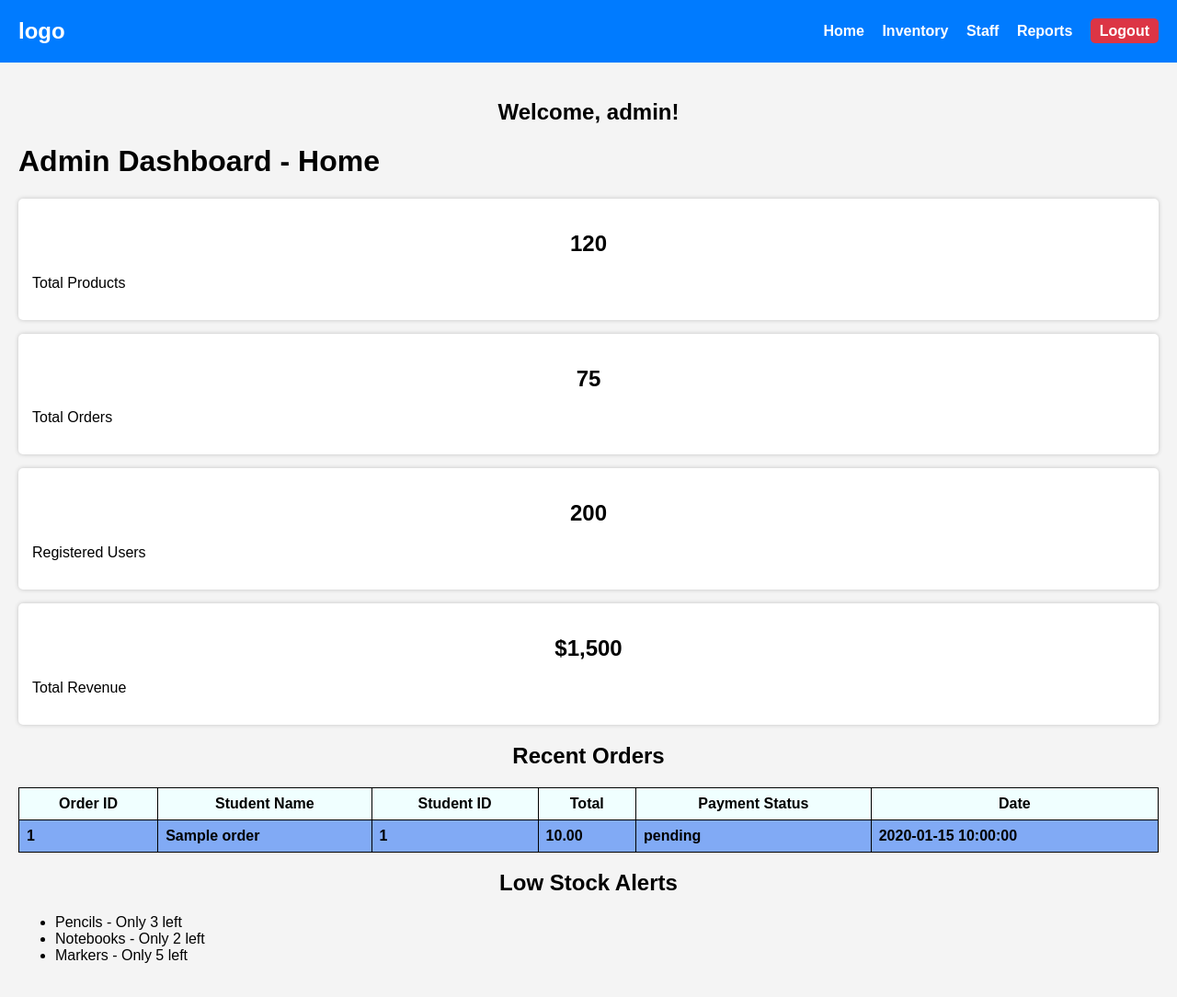
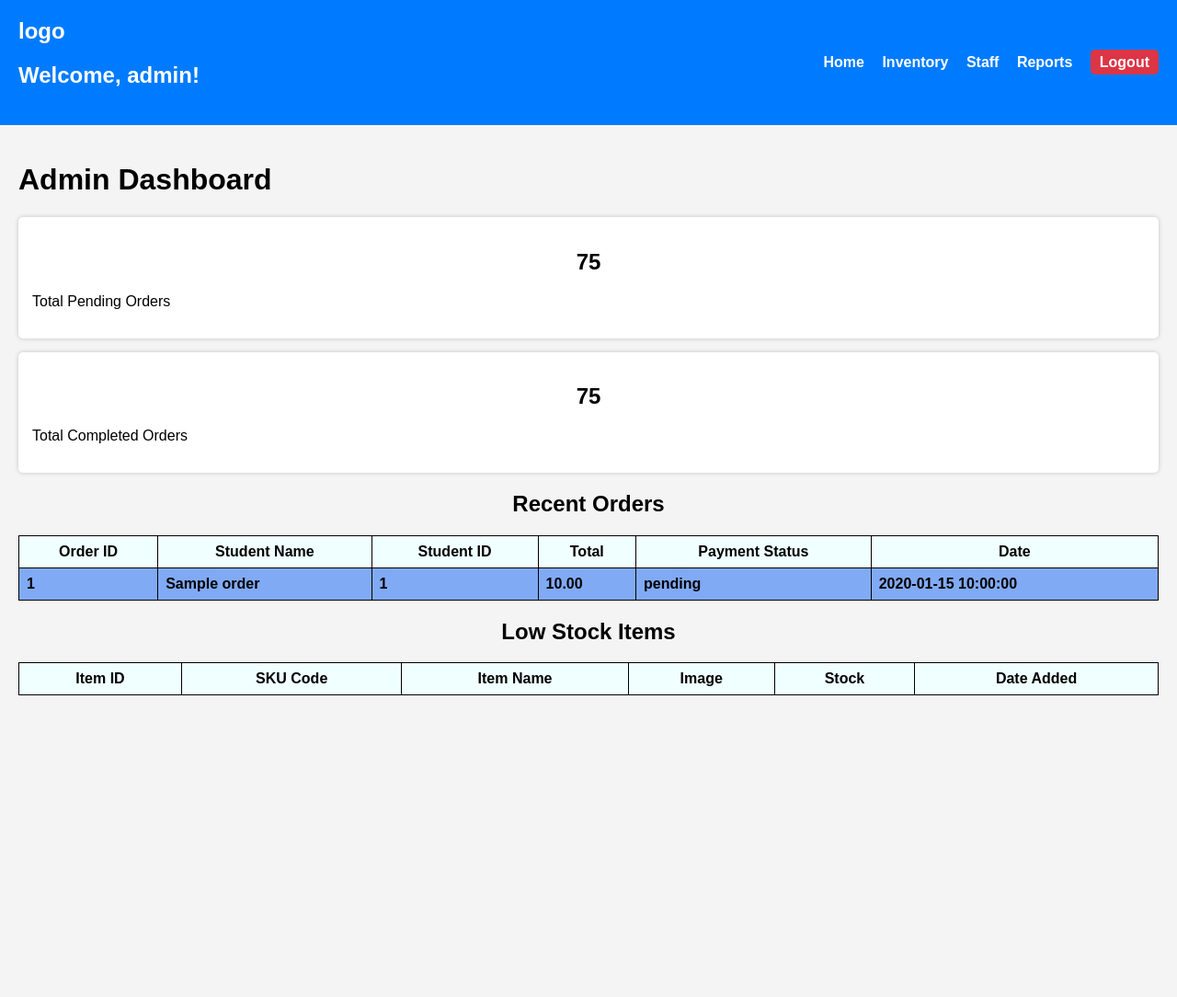
Before and after one commit to mifuuuu/slc-online-boosktore, a PHP site: page /admin/admin_dashboard.php in a window 1280 px wide. Shown: the whole page at 92% size. After the commit the page ends 756 px from the top, so only its background shows below. Run offline with PHP 8.4, Linux system fonts and the light colour scheme; a user stored in the database is signed in; tables that the repository leaves empty hold one stand-in row (values such as "Sample post"); lists and menus that the app fills with data are empty.

Commit message:
updated another table on dashboard

```diff
--- a/admin/admin_dashboard.php
+++ b/admin/admin_dashboard.php
@@ -1,39 +1,29 @@
-<?php
-require_once "../includes/admin_header.php";
-requireAdmin();
-?>
-<h2>Welcome, <?php echo htmlspecialchars($_SESSION['username']); ?>!</h2>
+<?php require_once "../includes/admin_header.php"; requireAdmin(); ?>
 
 <!DOCTYPE html>
 <html lang="en">
 <head>
     <meta charset="UTF-8">
     <meta name="viewport" content="width=device-width, initial-scale=1.0">
-    <title>Admin Dashboard</title>
+    <title>ADMIN DASHBOARD</title>
     <script src="https://cdnjs.cloudflare.com/ajax/libs/jquery/3.7.1/jquery.min.js" integrity="sha512-v2CJ7UaYy4JwqLDIrZUI/4hqeoQieOmAZNXBeQyjo21dadnwR+8ZaIJVT8EE2iyI61OV8e6M8PP2/4hpQINQ/g==" crossorigin="anonymous" referrerpolicy="no-referrer"></script>
     <link rel="stylesheet" href="../assets/css/style.css">
 </head>
 <body>
 <div class="container">
-    <h1>Admin Dashboard - Home</h1>
+    <h1>Admin Dashboard</h1>
 
     <!-- Stats Cards -->
     <div class="stats">
         <div class="card">
-            <h2>120</h2>
-            <p>Total Products</p>
+            <h2>75</h2>
+            <p>Total Pending Orders</p>
         </div>
+    </div>
+    <div class="stats">
         <div class="card">
             <h2>75</h2>
-            <p>Total Orders</p>
-        </div>
-        <div class="card">
-            <h2>200</h2>
-            <p>Registered Users</p>
-        </div>
-        <div class="card">
-            <h2>$1,500</h2>
-            <p>Total Revenue</p>
+            <p>Total Completed Orders</p>
         </div>
     </div>
 
@@ -55,15 +45,23 @@
     </table>
 
     <!-- Low Stock Alerts -->
-    <div class="low-stock">
-        <h2>Low Stock Alerts</h2>
-        <ul>
-            <li>Pencils - Only 3 left</li>
-            <li>Notebooks - Only 2 left</li>
-            <li>Markers - Only 5 left</li>
-        </ul>
-    </div>
+    <h2>Low Stock Items</h2>
+    <table>
+        <thead>
+            <tr>
+                <th>Item ID</th>
+                <th>SKU Code</th>
+                <th>Item Name</th>
+                <th>Image</th>
+                <th>Stock</th>
+                <th>Date Added</th>
+            </tr>
+        </thead>
+        <tbody id="low_on_stock_items">
+        </tbody>
+    </table>
 </div>
-<script src="../assets/js/get-orders.js"></script>
+<script src="../assets/js/get_orders.js"></script>
+<script src="../assets/js/get_items.js"></script>
 </body>
 </html>
--- /dev/null
+++ b/assets/js/get_items.js
@@ -0,0 +1,30 @@
+$(document).ready(() => {
+    const getItems = () => {
+        $.ajax({
+            url: "../includes/functions/get_items.php",
+            type: "GET",
+            success: (res) => {
+                // Filter items with stock less than 10
+                const lowStockItems = res.data.filter(item => item.stock < 10);
+                uiRender(lowStockItems);
+            }
+        });
+    };
+    getItems();
+
+    const uiRender = (items) => {
+        const container = $("#low_on_stock_items");
+        container.empty();
+        $.each(items, (index, item) => {
+            const row = `<tr>
+                <td>${index + 1}</td>
+                <td>${item.sku}</td>
+                <td>${item.item_name}</td>
+                <td><img src="${item.image}" alt="${item.item_name}" width="50"></td>
+                <td>${item.stock}</td>
+                <td>${item.created_at}</td>
+            </tr>`;
+            container.append(row);
+        });
+    };
+});
--- a/includes/admin_header.php
+++ b/includes/admin_header.php
@@ -4,6 +4,7 @@
     session_start();
 }
 require_once "authentication.php";
+
 ?>
 <!DOCTYPE html>
 <html lang="en">
@@ -17,6 +18,7 @@
 <header>
     <div class="logo">
         <h1>logo</h1>
+        <h2>Welcome, <?php echo htmlspecialchars($_SESSION['username']); ?>!</h2>
     </div>
     <nav>
         <a href="admin_dashboard.php">Home</a>
@@ -26,5 +28,4 @@
         <a href="../includes/logout.php" class="logout-btn">Logout</a>
     </nav>
 </header>
-
 <main>
--- a/includes/authentication.php
+++ b/includes/authentication.php
@@ -8,7 +8,7 @@
 // Redirect to login if not logged in
 function checkLogin() {
     if (!isset($_SESSION["user_id"])) {
-        header("Location: ../admin/login.php");
+        header("Location: ../admin/loginpage.php");
         exit;
     }
 }
--- /dev/null
+++ b/includes/functions/get_items.php
@@ -0,0 +1,31 @@
+<?php
+    header("Content-Type: application/json;");
+    if($_SERVER['REQUEST_METHOD'] !== 'GET'){
+        http_response_code(405);
+        echo json_encode([
+            "message" => "Method Not Allowed",
+            "success" => false
+        ]);
+        exit();
+    }
+    require_once '../db.php';
+
+    try {
+         $sql = "SELECT * FROM items ORDER BY item_id DESC";
+         $stmt = $conn->prepare($sql);
+         $stmt->execute();
+         $items= $stmt->fetchAll(PDO::FETCH_ASSOC);
+
+        echo json_encode([
+            "message" => "items retrived successfully",
+            "success" => true,
+            "data" => $items
+        ]);
+    } catch (PDOException $e) {
+        http_response_code(500);
+        echo json_encode([
+            "message" => "Error: " . $e->getMessage(),
+            "success" => false
+        ]);
+    }
+?>
```
Also changed, not shown: assets/js/get_orders.js (renamed from assets/js/get-orders.js).
